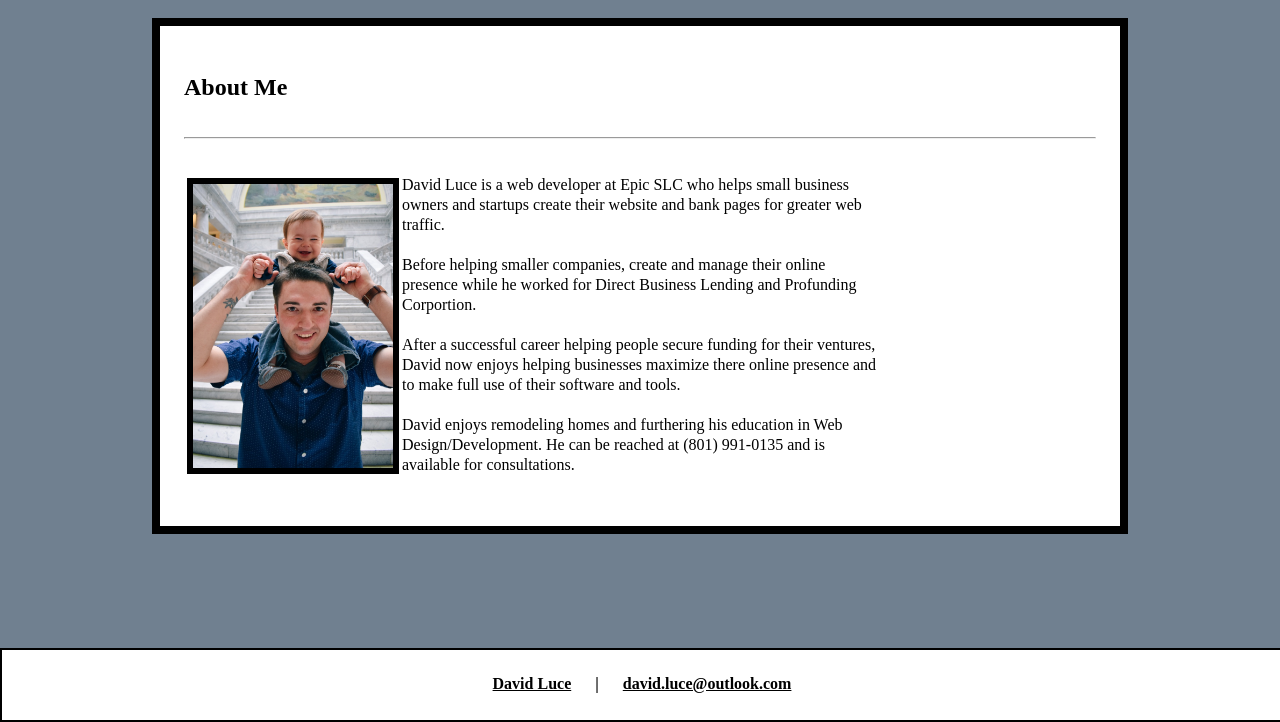
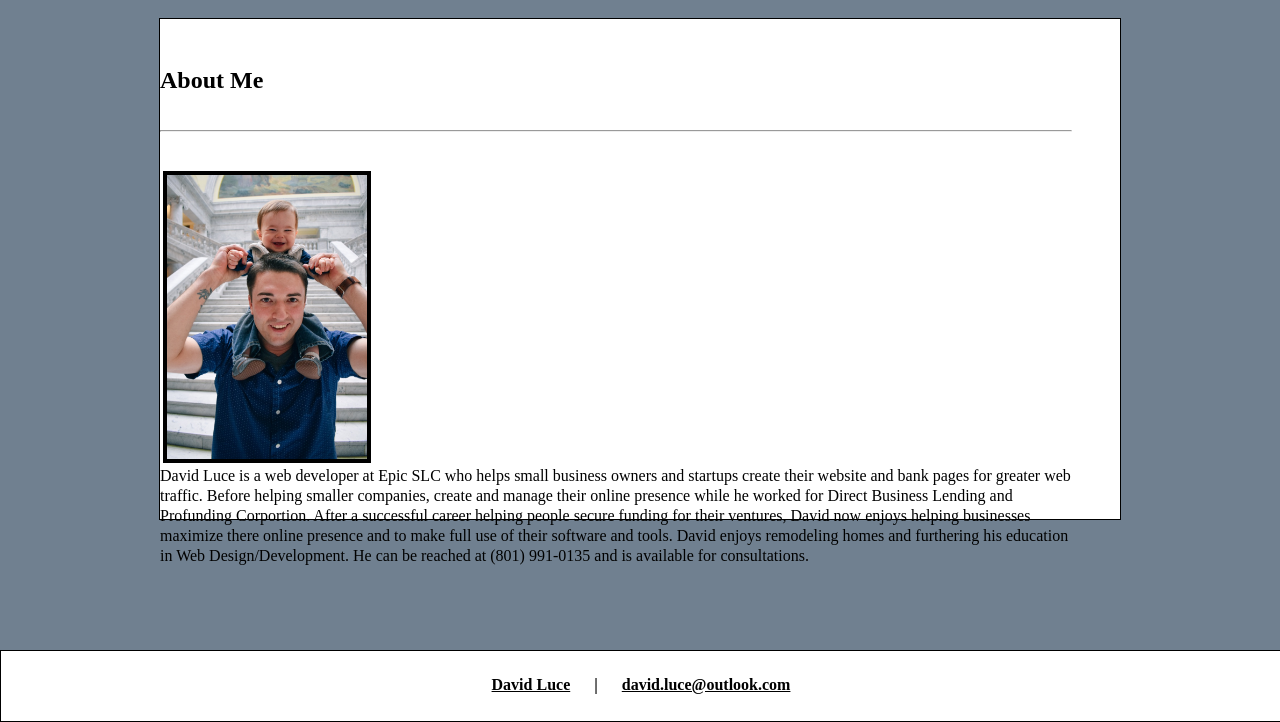
Before and after one commit to Droptime24/Basic-Portfolio, a plain HTML site: page index.html in a window 1280 px wide. Shown: the part 78-800 px from the top of the page. Drawn offline with Linux system fonts and the light colour scheme.

Commit message:
updating contact page

```diff
--- a/assets/css/style.css
+++ b/assets/css/style.css
@@ -70,13 +70,13 @@ section  {
     width: 960px;
     height: 500px;
     background-color: #fff;
-    border: solid 8px #000;
+    border: solid 1px #000;
 }
 
 /* FOOOTER */
 footer {
     height: 70px;
-    border: solid #000 2px;
+    border: solid #000 1px;
     position: fixed;
     left: 0;
     bottom: 0;
@@ -103,7 +103,7 @@ footer {
 }
 .about-me   {
     width: 95%;
-    margin: auto;
+    /* margin: auto; */
     padding: 48px 0px;
     /* background-color: #fff; */
  }
@@ -112,13 +112,14 @@ footer {
     width: 200px;
     float: left;
     margin: 3px;
-    padding: 3px;
+    padding: 1px;
     border: solid;
     background: black;
  }
 
  p.about {
-     width: 700px;
+     width: 100%;
+     float: left;
 
  }
  .bio-card {
--- a/index.html
+++ b/index.html
@@ -42,20 +42,20 @@
                 <br><br>
                 <article>
                     <div class="bio-card">
-                        <p>
+
                             <img src="assets/images/me.jpg" class="bio-image"alt="Your Name">
 
 
                             <p class="about">
 
                             David Luce is a web developer at Epic SLC who helps small business owners and startups create their website and bank pages for greater web traffic.
-                            <br><br>
+
                             Before helping smaller companies, create and manage their online presence while he worked for Direct Business Lending and Profunding Corportion.
-                            <br><br>
+
                             After a successful career helping people secure funding for their ventures, David now enjoys helping businesses maximize there online presence and to make full use of their software and tools.
-                            <br><br>
+
                             David enjoys remodeling homes and furthering his education in Web Design/Development. He can be reached at (801) 991-0135 and is available for consultations.</p>
-                        </p>
+
                     </div>
                 </article>
             </div>
```
